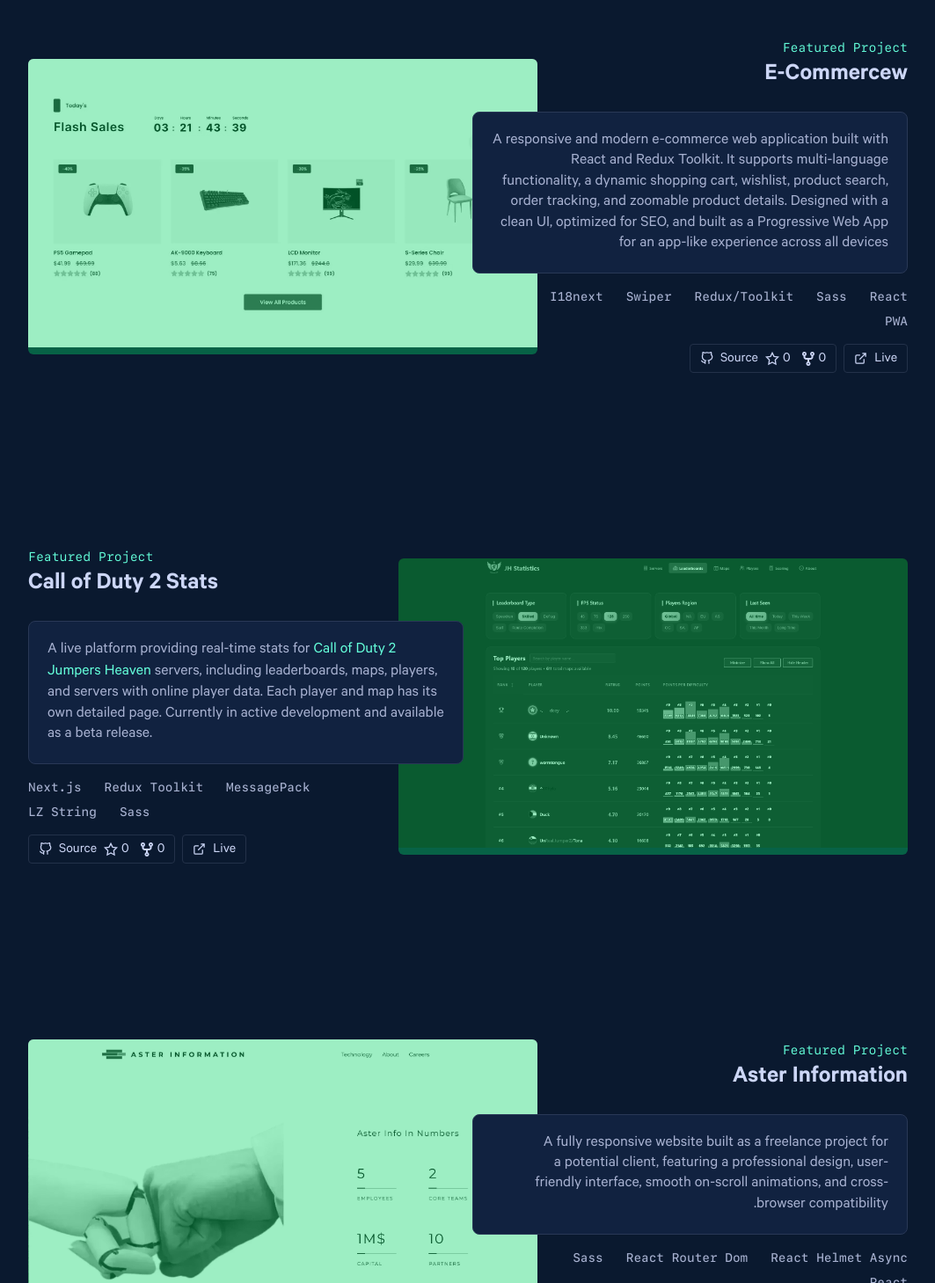
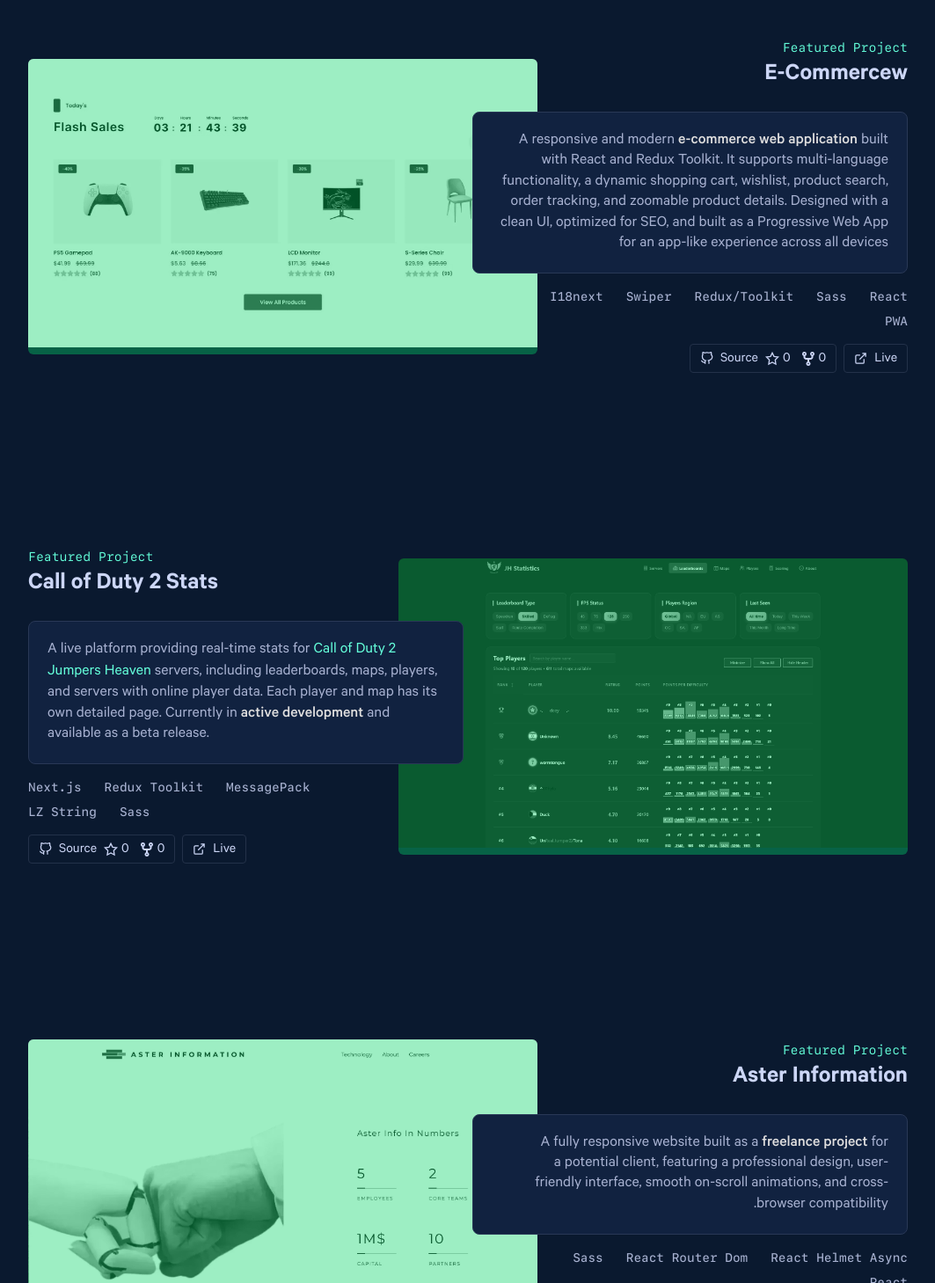
Before and after one commit to Moamal-2000/moamal-alaa, a Next.js app: page / in a window 1280 px wide. Shown: the part 1911-3370 px from the top of the page at 88% size, without its empty margins (108-1171 px from the left). Built offline with nearby package versions, Linux system fonts and the light colour scheme; no server answers.

Commit message:
accessibility(featured-projects): use <strong> elements to emphasize key terms for better semantic meaning

```diff
--- a/src/data/featuredProjects.jsx
+++ b/src/data/featuredProjects.jsx
@@ -3,10 +3,17 @@ import AnchorLink from "@/components/Shared/AnchorLink/AnchorLink";
 export const FEATURED_PROJECTS = [
   {
     title: "E-Commercew",
-    description: `A responsive and modern e-commerce web application built with React and Redux Toolkit.
-    It supports multi-language functionality, a dynamic shopping cart,
-    wishlist, product search, order tracking, and zoomable product details. Designed with a clean UI,
-    optimized for SEO, and built as a Progressive Web App for an app-like experience across all devices`,
+    description: (
+      <>
+        A responsive and modern{" "}
+        <strong className="highlight">e-commerce web application</strong> built
+        with React and Redux Toolkit. It supports multi-language functionality,
+        a dynamic shopping cart, wishlist, product search, order tracking, and
+        zoomable product details. Designed with a clean UI, optimized for SEO,
+        and built as a Progressive Web App for an app-like experience across all
+        devices
+      </>
+    ),
     technologies: [
       "React",
       "Sass",
@@ -39,8 +46,9 @@ export const FEATURED_PROJECTS = [
           Jumpers Heaven
         </AnchorLink>{" "}
         servers, including leaderboards, maps, players, and servers with online
-        player data. Each player and map has its own detailed page. Currently in
-        active development and available as a beta release.
+        player data. Each player and map has its own detailed page. Currently in{" "}
+        <strong className="highlight">active development</strong> and available
+        as a beta release.
       </>
     ),
     technologies: [
@@ -56,9 +64,14 @@ export const FEATURED_PROJECTS = [
   },
   {
     title: "Aster Information",
-    description: `A fully responsive website built as a freelance project for a potential client,
-    featuring a professional design, user-friendly interface, smooth on-scroll animations,
-    and cross-browser compatibility.`,
+    description: (
+      <>
+        A fully responsive website built as a{" "}
+        <strong className="highlight">freelance project</strong> for a potential
+        client, featuring a professional design, user-friendly interface, smooth
+        on-scroll animations, and cross-browser compatibility.
+      </>
+    ),
     technologies: ["React Helmet Async", "React Router Dom", "Sass", "React"],
     repoUrl: "https://github.com/Moamal-2000/aster-information",
     previewImg: "/images/aster-information-project.webp",
--- a/src/styles/globals.scss
+++ b/src/styles/globals.scss
@@ -110,3 +110,8 @@ input {
   border: none;
   outline: none;
 }
+
+.highlight {
+  color: #dfdede;
+  font-weight: 500;
+}
```
